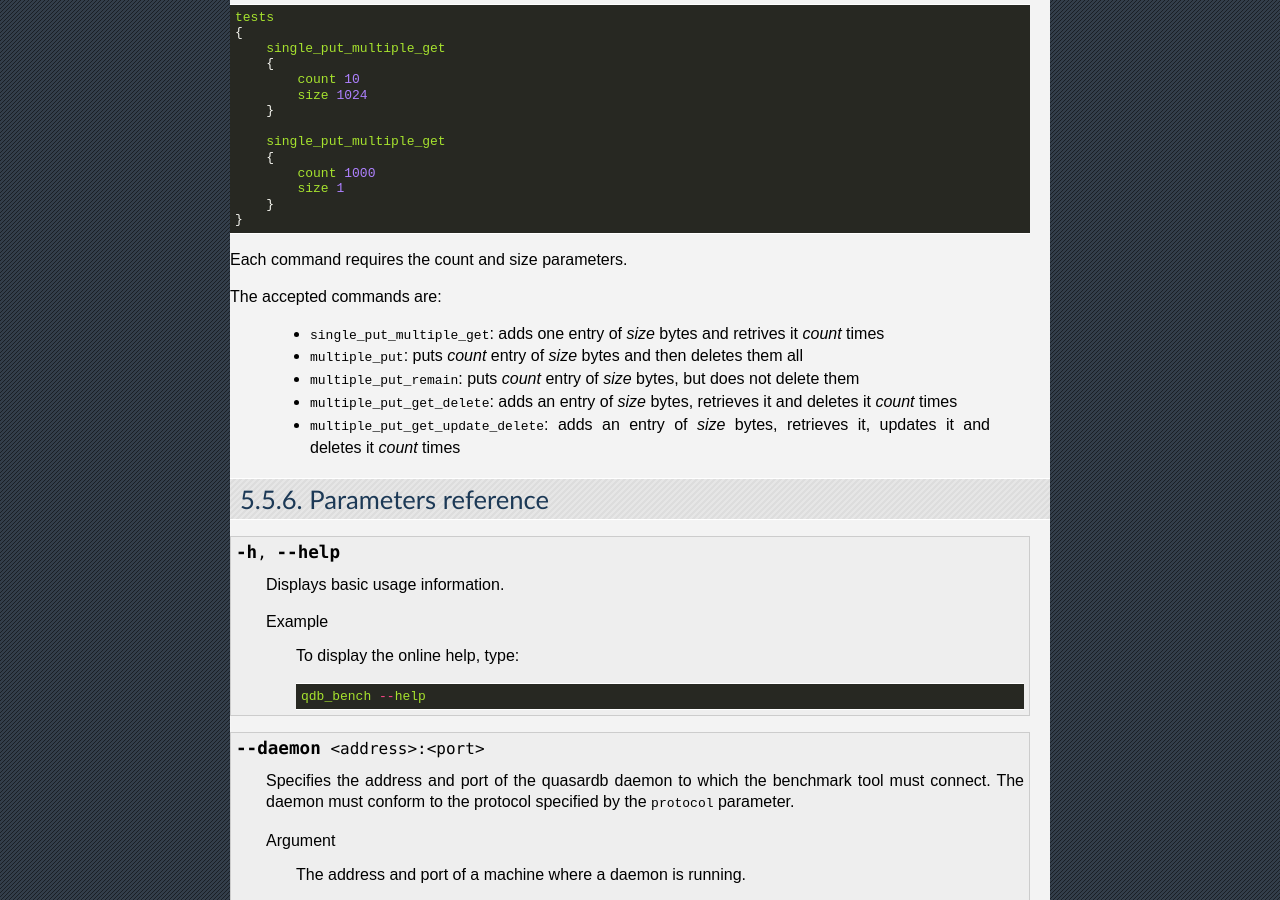
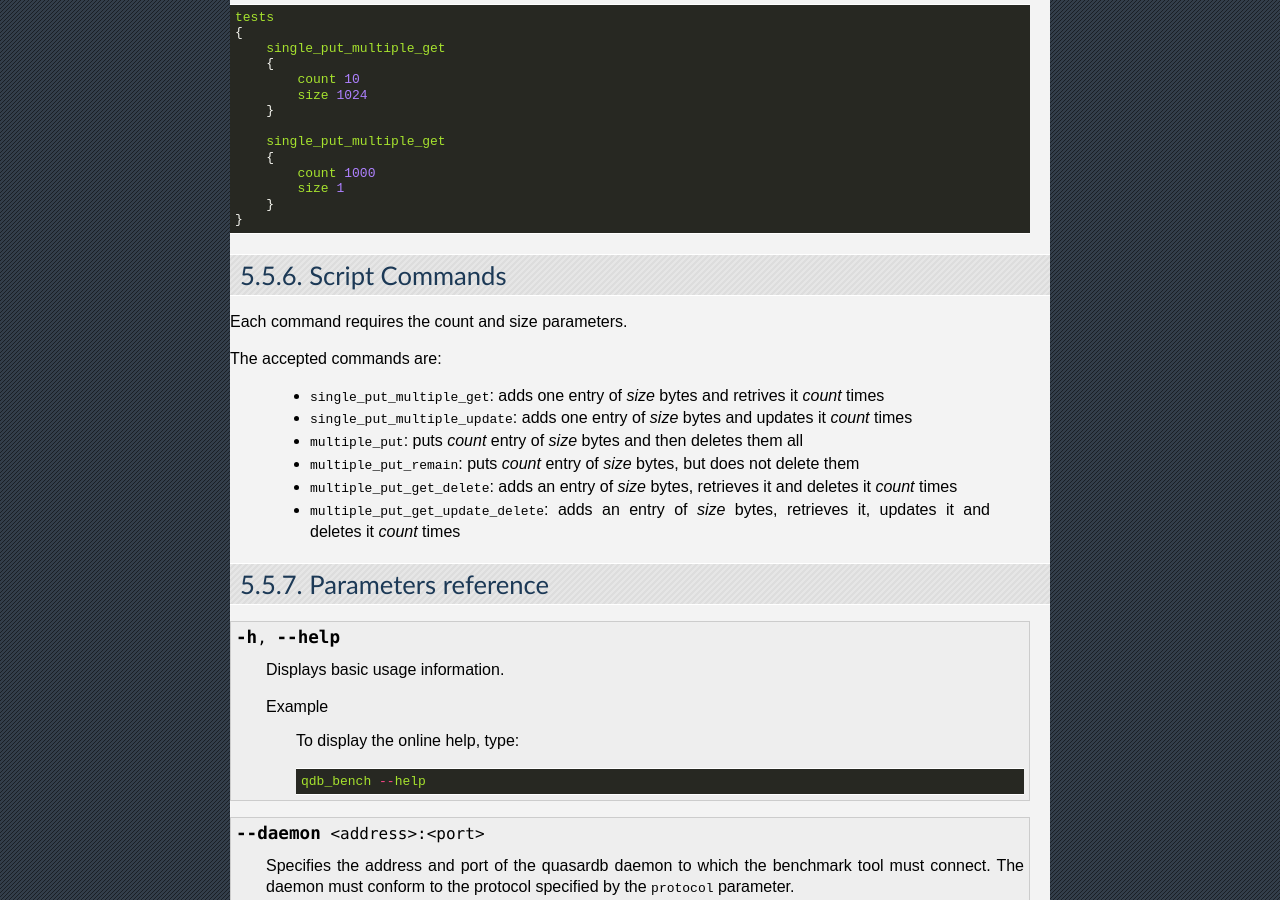
Before and after one commit to iltommi/qdb-documentation, a Sphinx documentation site: the page built from source/reference/qdb_bench.rst, in a window 1280 px wide and 900 px high, scrolled down 1253 px. Built offline with Sphinx 7.4.7, drawn with Linux system fonts in a browser that asks for light colours; some of the changed text lies outside the part shown.

Commit message:
Add single_put_multiple_update to qdb_bench, along with a header to make script commands stand out a little more.

```diff
--- a/source/reference/qdb_bench.rst
+++ b/source/reference/qdb_bench.rst
@@ -77,11 +77,15 @@ If you want to add another test, for example, if you want to put a one (1) byte
         }
     }
 
+Script Commands
+===============
+
 Each command requires the count and size parameters.
 
 The accepted commands are:
 
     * ``single_put_multiple_get``: adds one entry of *size* bytes and retrives it *count* times
+    * ``single_put_multiple_update``: adds one entry of *size* bytes and updates it *count* times
     * ``multiple_put``: puts *count* entry of *size* bytes and then deletes them all
     * ``multiple_put_remain``: puts *count* entry of *size* bytes, but does not delete them
     * ``multiple_put_get_delete``: adds an entry of *size* bytes, retrieves it and deletes it *count* times
```
